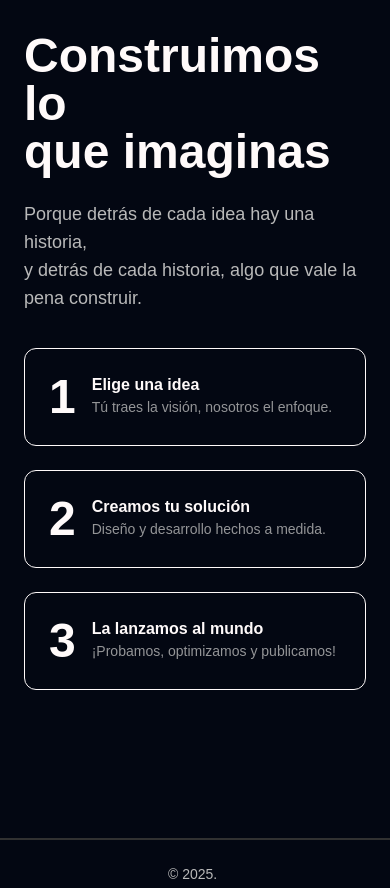
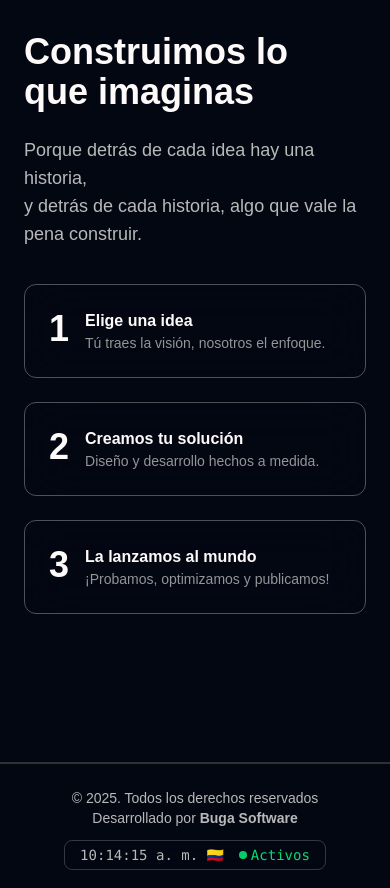
Before and after one commit to Buga-Software/web, an Astro site: page / in a window 390 px wide. Shown: the part 726-1614 px from the top of the page. Built offline with nearby package versions, Linux system fonts and the light colour scheme; Astro itself is replaced by a stand-in of ours; animation ran at ten frames a second.

Commit message:
Change: footer + hero

```diff
--- a/package.json
+++ b/package.json
@@ -15,6 +15,7 @@
     "@types/react": "^19.1.8",
     "@types/react-dom": "^19.1.6",
     "astro": "^5.11.0",
+    "motion": "^12.23.12",
     "ogl": "^1.0.11",
     "react": "^19.1.0",
     "react-dom": "^19.1.0",
--- a/src/components/footer.astro
+++ b/src/components/footer.astro
@@ -1,10 +1,34 @@
-    <footer class="border-t-2 border-[var(--darkwhite)] py-4 px-40 flex justify-between items-center text-[var(--whitebg)]">
-      <div class="p-2">
+<footer class="border-t-2 border-[var(--darkwhite)] py-4 px-4 md:px-40 flex flex-col md:flex-row justify-between items-center text-[var(--whitebg)] gap-4">
+  <div class="flex flex-col gap-1">
+    <div class="p-2 text-center md:text-left">
       <p class="text-sm">© 2025. Todos los derechos reservados</p>
-        <p class="text-sm">Desarrollado por Buga Software</p>
+      <p class="text-sm">Desarrollado por <span class="font-semibold">Buga Software</span></p>
+    </div>
+    <div class="flex items-center gap-2 text-sm font-mono px-3 py-1 rounded-lg border border-white/20 backdrop-blur-sm justify-around">
+      <span id="horaColombia">--</span>
+      <span class="flex items-center gap-1 text-green-400">
+        <span class="inline-block w-2 h-2 rounded-full bg-green-400 animate-pulse"></span>
+        Activos
+      </span>
+    </div>
   </div>
 
   <div class="p-2">
     <img src="/favicon.svg" alt="Buga Software Logo" class="size-12" />
   </div>
 </footer>
+
+<script lang="ts">
+  function actualizarHora() {
+    const ahora = new Date().toLocaleTimeString("es-CO", {
+      timeZone: "America/Bogota",
+      hour: "2-digit",
+      minute: "2-digit",
+      second: "2-digit"
+    });
+    document.getElementById("horaColombia").textContent = ahora + " 🇨🇴";
+  }
+
+  actualizarHora();
+  setInterval(actualizarHora, 1000);
+</script>
--- a/src/components/hero.astro
+++ b/src/components/hero.astro
@@ -23,7 +23,7 @@
 
   <section id="section-2" class="flex flex-col lg:flex-row justify-around items-center gap-9 lg:px-10 px-6 py-32 w-full opacity-0 translate-y-10 transition-all duration-1000 ease-out">
     <div class="max-w-xl">
-      <h2 class="text-5xl font-semibold mb-6 text-[var(--white)]">
+      <h2 class="text-4xl md:text-5xl font-semibold mb-6 text-[var(--white)]">
         Construimos lo<br />que imaginas
       </h2>
       <p class="text-lg">
@@ -33,24 +33,24 @@
     </div>
 
     <div class="flex flex-col gap-6 w-full max-w-md">
-      <div class="flex items-start gap-4 p-6 border border-[var(--white)] rounded-xl hover:border-[var(--white)] transition-colors">
-        <div class="text-5xl font-bold text-[var(--white)]">1</div>
+      <div class="flex items-start gap-4 p-6 border backdrop-blur-xl border-white/30 rounded-xl transition-colors">
+        <div class="text-4xl md:text-5xl font-bold text-[var(--white)]">1</div>
         <div>
           <p class="font-semibold text-[var(--white)]">Elige una idea</p>
           <p class="text-sm opacity-80">Tú traes la visión, nosotros el enfoque.</p>
         </div>
       </div>
 
-      <div class="flex items-start gap-4 p-6 border border-[var(--white)] rounded-xl hover:border-[var(--white)] transition-colors">
-        <div class="text-5xl font-bold text-[var(--white)]">2</div>
+      <div class="flex items-start gap-4 p-6 border backdrop-blur-xl border-white/30 rounded-xl transition-colors">
+        <div class="text-4xl md:text-5xl font-bold text-[var(--white)]">2</div>
         <div>
           <p class="font-semibold text-[var(--white)]">Creamos tu solución</p>
           <p class="text-sm opacity-80">Diseño y desarrollo hechos a medida.</p>
         </div>
       </div>
 
-      <div class="flex items-start gap-4 p-6 border border-[var(--white)] rounded-xl hover:border-[var(--white)] transition-colors">
-        <div class="text-5xl font-bold text-[var(--white)]">3</div>
+      <div class="flex items-start gap-4 p-6 border backdrop-blur-xl border-white/30 rounded-xl transition-colors">
+        <div class="text-4xl md:text-5xl font-bold text-[var(--white)]">3</div>
         <div>
           <p class="font-semibold text-[var(--white)]">La lanzamos al mundo</p>
           <p class="text-sm opacity-80">¡Probamos, optimizamos y publicamos!</p>
--- a/src/layout.astro
+++ b/src/layout.astro
@@ -24,8 +24,8 @@ import Aurora from "./components/Aurora.tsx";
     <div class="absolute w-full h-[600px] top-0 left-0 z-[-1]">
       <Aurora
         client:load
-        colorStops={["#5E00EB", "#758ce0", "#0cb8f7"]}
-        blend={0.5}
+        colorStops={["#3b0a45", "#7b2cbf", "#1e3a8a"]}
+        blend={2.5}
         amplitude={1.0}
         speed={0.5}
       />
```
Also changed, not shown: 1 other file. Lines whose indentation alone changed are shown as unchanged.
